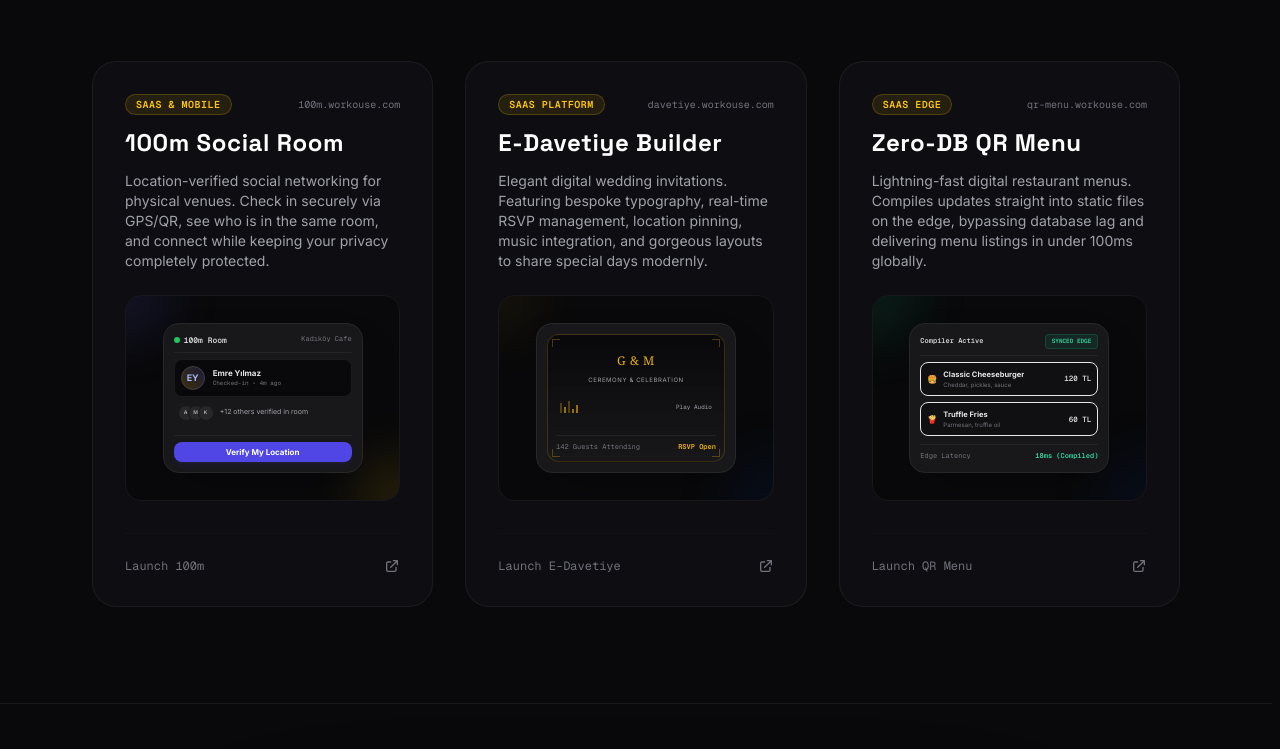
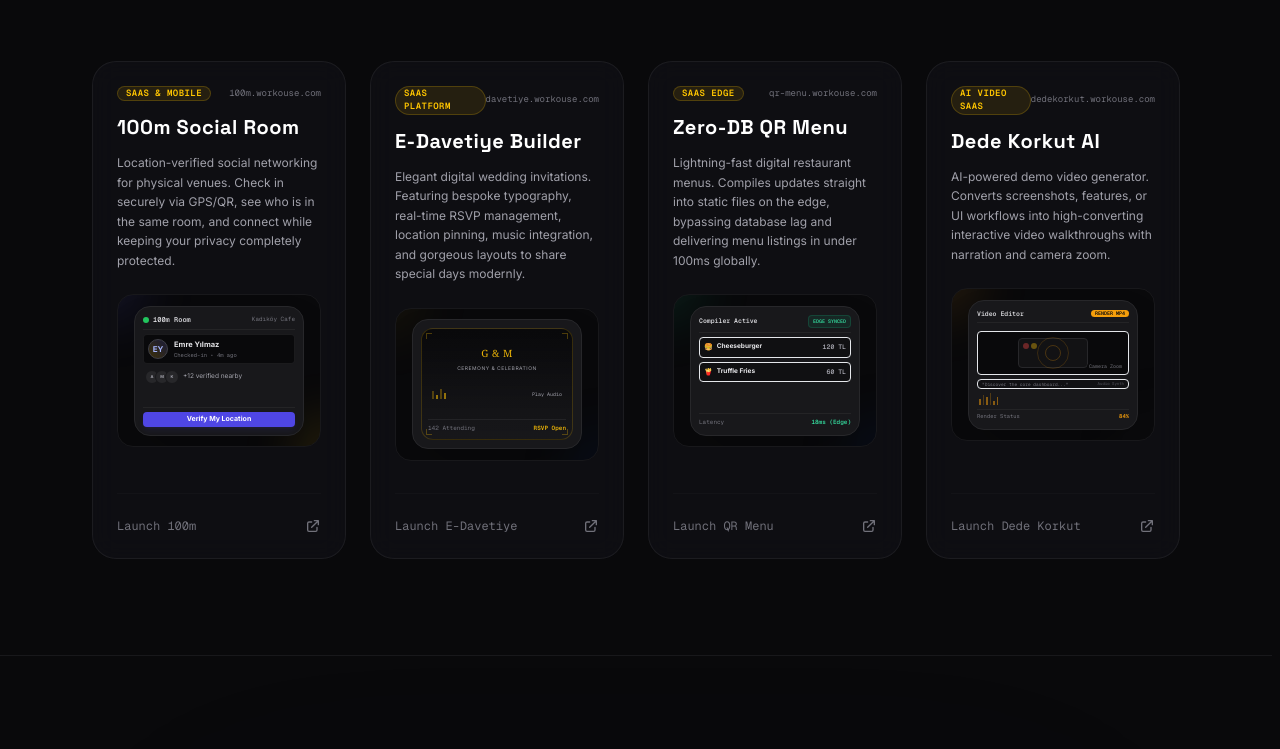
Before and after one commit to workouse/site-v2, an Astro site: page / in a window 1280 px wide. Shown: the part 2489-3238 px from the top of the page. Built offline with nearby package versions, Linux system fonts and the light colour scheme; Astro itself is replaced by a stand-in of ours.

Commit message:
project
Signed-off-by: Emre YILMAZ <z@emre.xyz>

```diff
--- a/src/components/Projects.astro
+++ b/src/components/Projects.astro
@@ -16,71 +16,71 @@
     </p>
   </div>
 
-  <!-- Cards Grid -->
-  <div class="grid grid-cols-1 lg:grid-cols-3 gap-8">
+  <!-- Cards Grid (4 columns) -->
+  <div class="grid grid-cols-1 md:grid-cols-2 lg:grid-cols-4 gap-6">
 
     <!-- Card 1: 100m.workouse.com -->
-    <div class="glow-card p-6 sm:p-8 rounded-3xl flex flex-col justify-between group">
+    <div class="glow-card p-6 rounded-3xl flex flex-col justify-between group">
       <div class="space-y-6">
         <!-- Header Info -->
         <div class="space-y-3">
           <div class="flex items-center justify-between">
-            <span class="text-[10px] font-mono font-bold uppercase tracking-wider text-brand-yellow px-2.5 py-0.5 rounded-full bg-brand-yellow/10 border border-brand-yellow/20">
+            <span class="text-[9px] font-mono font-bold uppercase tracking-wider text-brand-yellow px-2 rounded-full bg-brand-yellow/10 border border-brand-yellow/20">
               SaaS & Mobile
             </span>
-            <span class="text-[10px] font-mono text-zinc-500">100m.workouse.com</span>
+            <span class="text-[9px] font-mono text-zinc-500">100m.workouse.com</span>
           </div>
-          <h3 class="font-display text-2xl font-bold text-white tracking-wide">
+          <h3 class="font-display text-xl font-bold text-white tracking-wide">
             100m Social Room
           </h3>
-          <p class="text-xs sm:text-sm text-zinc-400 leading-relaxed font-sans min-h-[64px]">
+          <p class="text-xs text-zinc-400 leading-relaxed font-sans min-h-[80px]">
             Location-verified social networking for physical venues. Check in securely via GPS/QR, see who is in the same room, and connect while keeping your privacy completely protected.
           </p>
         </div>
 
         <!-- Interactive CSS Mockup: Location Social App -->
-        <div class="relative w-full aspect-[4/3] rounded-2xl bg-zinc-950/80 border border-zinc-900 overflow-hidden flex items-center justify-center p-4">
+        <div class="relative w-full aspect-[4/3] rounded-2xl bg-zinc-950/80 border border-zinc-900 overflow-hidden flex items-center justify-center p-3">
           <!-- Ambient glowing backgrounds inside the mockup -->
-          <div class="absolute -top-12 -left-12 w-24 h-24 bg-indigo-500/10 rounded-full blur-xl"></div>
-          <div class="absolute -bottom-12 -right-12 w-24 h-24 bg-brand-yellow/10 rounded-full blur-xl"></div>
+          <div class="absolute -top-12 -left-12 w-20 h-20 bg-indigo-500/10 rounded-full blur-xl"></div>
+          <div class="absolute -bottom-12 -right-12 w-20 h-20 bg-brand-yellow/10 rounded-full blur-xl"></div>
 
           <!-- Phone mockup viewport -->
-          <div class="w-full max-w-[200px] h-[150px] bg-zinc-900 border border-zinc-800 rounded-2xl p-2.5 shadow-2xl flex flex-col justify-between relative text-left">
+          <div class="w-full max-w-[170px] h-[130px] bg-zinc-900 border border-zinc-800 rounded-2xl p-2 shadow-2xl flex flex-col justify-between relative text-left">
             <!-- Top bar -->
-            <div class="flex items-center justify-between border-b border-zinc-800/80 pb-1.5 mb-1.5">
+            <div class="flex items-center justify-between border-b border-zinc-800/80 pb-1 mb-1">
               <div class="flex items-center gap-1">
                 <span class="w-1.5 h-1.5 rounded-full bg-green-500 animate-ping"></span>
-                <span class="text-[8px] font-mono text-zinc-300 font-bold">100m Room</span>
+                <span class="text-[7px] font-mono text-zinc-300 font-bold">100m Room</span>
               </div>
-              <span class="text-[7px] text-zinc-500 font-mono">Kadıköy Cafe</span>
+              <span class="text-[6px] text-zinc-500 font-mono">Kadıköy Cafe</span>
             </div>
 
             <!-- Active check-in card -->
-            <div class="flex-grow space-y-1.5 overflow-hidden">
-              <div class="p-1.5 rounded-lg bg-zinc-950 border border-zinc-800/60 flex items-center gap-2">
-                <div class="w-6 h-6 rounded-full bg-gradient-to-tr from-brand-yellow/20 to-indigo-500/20 border border-zinc-700 flex items-center justify-center text-[9px] text-indigo-300 font-bold shrink-0">
+            <div class="flex-grow space-y-1 overflow-hidden">
+              <div class="p-1 rounded bg-zinc-950 border border-zinc-800/60 flex items-center gap-1.5">
+                <div class="w-5 h-5 rounded-full bg-gradient-to-tr from-brand-yellow/20 to-indigo-500/20 border border-zinc-700 flex items-center justify-center text-[8px] text-indigo-300 font-bold shrink-0">
                   EY
                 </div>
                 <div class="min-w-0">
-                  <div class="text-[8px] font-bold text-zinc-200 truncate">Emre Yılmaz</div>
-                  <div class="text-[6px] text-zinc-500 font-mono truncate">Checked-in • 4m ago</div>
+                  <div class="text-[7.5px] font-bold text-zinc-200 truncate">Emre Yılmaz</div>
+                  <div class="text-[5.5px] text-zinc-500 font-mono truncate">Checked-in • 4m ago</div>
                 </div>
               </div>
 
               <!-- Other users list teaser -->
-              <div class="flex items-center gap-1.5 px-1 pt-0.5">
-                <div class="flex -space-x-1.5">
-                  <div class="w-4 h-4 rounded-full bg-zinc-800 border border-zinc-900 flex items-center justify-center text-[5px] text-zinc-400 font-bold">A</div>
-                  <div class="w-4 h-4 rounded-full bg-zinc-800 border border-zinc-900 flex items-center justify-center text-[5px] text-zinc-400 font-bold">M</div>
-                  <div class="w-4 h-4 rounded-full bg-zinc-800 border border-zinc-900 flex items-center justify-center text-[5px] text-zinc-400 font-bold">K</div>
+              <div class="flex items-center gap-1 px-0.5 pt-0.5">
+                <div class="flex -space-x-1">
+                  <div class="w-3.5 h-3.5 rounded-full bg-zinc-800 border border-zinc-900 flex items-center justify-center text-[4px] text-zinc-400 font-bold">A</div>
+                  <div class="w-3.5 h-3.5 rounded-full bg-zinc-800 border border-zinc-900 flex items-center justify-center text-[4px] text-zinc-400 font-bold">M</div>
+                  <div class="w-3.5 h-3.5 rounded-full bg-zinc-800 border border-zinc-900 flex items-center justify-center text-[4px] text-zinc-400 font-bold">K</div>
                 </div>
-                <span class="text-[7px] text-zinc-400 font-sans">+12 others verified in room</span>
+                <span class="text-[6.5px] text-zinc-400 font-sans">+12 verified nearby</span>
               </div>
             </div>
 
             <!-- Action Button -->
-            <div class="pt-1.5 border-t border-zinc-800/80">
-              <div class="w-full py-1 text-center rounded-lg bg-indigo-600 text-[8px] font-bold text-white shadow-md shadow-indigo-600/10">
+            <div class="pt-1 border-t border-zinc-800/80">
+              <div class="w-full py-0.5 text-center rounded bg-indigo-600 text-[7px] font-bold text-white shadow-md shadow-indigo-600/10">
                 Verify My Location
               </div>
             </div>
@@ -105,61 +105,60 @@
     </div>
 
     <!-- Card 2: davetiye.workouse.com -->
-    <div class="glow-card p-6 sm:p-8 rounded-3xl flex flex-col justify-between group">
+    <div class="glow-card p-6 rounded-3xl flex flex-col justify-between group">
       <div class="space-y-6">
         <!-- Header Info -->
         <div class="space-y-3">
           <div class="flex items-center justify-between">
-            <span class="text-[10px] font-mono font-bold uppercase tracking-wider text-brand-yellow px-2.5 py-0.5 rounded-full bg-brand-yellow/10 border border-brand-yellow/20">
+            <span class="text-[9px] font-mono font-bold uppercase tracking-wider text-brand-yellow px-2 rounded-full bg-brand-yellow/10 border border-brand-yellow/20">
               SaaS Platform
             </span>
-            <span class="text-[10px] font-mono text-zinc-500">davetiye.workouse.com</span>
+            <span class="text-[9px] font-mono text-zinc-500">davetiye.workouse.com</span>
           </div>
-          <h3 class="font-display text-2xl font-bold text-white tracking-wide">
+          <h3 class="font-display text-xl font-bold text-white tracking-wide">
             E-Davetiye Builder
           </h3>
-          <p class="text-xs sm:text-sm text-zinc-400 leading-relaxed font-sans min-h-[64px]">
+          <p class="text-xs text-zinc-400 leading-relaxed font-sans min-h-[80px]">
             Elegant digital wedding invitations. Featuring bespoke typography, real-time RSVP management, location pinning, music integration, and gorgeous layouts to share special days modernly.
           </p>
         </div>
 
         <!-- Interactive CSS Mockup: Digital Invitation -->
-        <div class="relative w-full aspect-[4/3] rounded-2xl bg-zinc-950/80 border border-zinc-900 overflow-hidden flex items-center justify-center p-4">
+        <div class="relative w-full aspect-[4/3] rounded-2xl bg-zinc-950/80 border border-zinc-900 overflow-hidden flex items-center justify-center p-3">
           <!-- Ambient glowing backgrounds inside the mockup -->
-          <div class="absolute -top-12 -left-12 w-24 h-24 bg-yellow-500/5 rounded-full blur-xl"></div>
-          <div class="absolute -bottom-12 -right-12 w-24 h-24 bg-brand-blue/10 rounded-full blur-xl"></div>
+          <div class="absolute -top-12 -left-12 w-20 h-20 bg-yellow-500/5 rounded-full blur-xl"></div>
+          <div class="absolute -bottom-12 -right-12 w-20 h-20 bg-brand-blue/10 rounded-full blur-xl"></div>
 
           <!-- Wedding Card mockup viewport -->
-          <div class="w-full max-w-[200px] h-[150px] bg-zinc-900 border border-zinc-800 rounded-2xl p-2.5 shadow-2xl flex flex-col justify-between relative text-left">
+          <div class="w-full max-w-[170px] h-[130px] bg-zinc-900 border border-zinc-800 rounded-2xl p-2 shadow-2xl flex flex-col justify-between relative text-left">
             <!-- Invitation Cover Mockup -->
-            <div class="flex-grow flex flex-col justify-between border border-yellow-500/20 rounded-xl p-2 bg-gradient-to-b from-zinc-950 to-zinc-900/60 relative overflow-hidden">
+            <div class="flex-grow flex flex-col justify-between border border-yellow-500/20 rounded-xl p-1.5 bg-gradient-to-b from-zinc-950 to-zinc-900/60 relative overflow-hidden">
               <!-- Corner decorations -->
-              <div class="absolute top-1 left-1 w-2 h-2 border-t border-l border-yellow-500/30"></div>
-              <div class="absolute top-1 right-1 w-2 h-2 border-t border-r border-yellow-500/30"></div>
-              <div class="absolute bottom-1 left-1 w-2 h-2 border-b border-l border-yellow-500/30"></div>
-              <div class="absolute bottom-1 right-1 w-2 h-2 border-b border-r border-yellow-500/30"></div>
+              <div class="absolute top-1 left-1 w-1.5 h-1.5 border-t border-l border-yellow-500/30"></div>
+              <div class="absolute top-1 right-1 w-1.5 h-1.5 border-t border-r border-yellow-500/30"></div>
+              <div class="absolute bottom-1 left-1 w-1.5 h-1.5 border-b border-l border-yellow-500/30"></div>
+              <div class="absolute bottom-1 right-1 w-1.5 h-1.5 border-b border-r border-yellow-500/30"></div>
 
               <!-- Content details -->
-              <div class="text-center mt-1 space-y-1">
-                <span class="text-[12px] font-serif text-yellow-500 tracking-wider">G & M</span>
-                <div class="text-[6px] text-zinc-400 font-sans tracking-widest uppercase">Ceremony & Celebration</div>
+              <div class="text-center mt-1 space-y-0.5">
+                <span class="text-[10px] font-serif text-yellow-500 tracking-wider">G & M</span>
+                <div class="text-[5px] text-zinc-400 font-sans tracking-widest uppercase">Ceremony & Celebration</div>
               </div>
 
               <!-- Equalizer & Audio mockup -->
               <div class="flex items-center justify-between px-1">
-                <div class="flex items-end gap-0.5 h-3">
+                <div class="flex items-end gap-0.5 h-2">
+                  <div class="w-0.5 bg-yellow-500/60 h-2 animate-pulse"></div>
+                  <div class="w-0.5 bg-yellow-500/60 h-1"></div>
                   <div class="w-0.5 bg-yellow-500/60 h-2.5 animate-pulse"></div>
                   <div class="w-0.5 bg-yellow-500/60 h-1.5"></div>
-                  <div class="w-0.5 bg-yellow-500/60 h-3 animate-pulse"></div>
-                  <div class="w-0.5 bg-yellow-500/60 h-1"></div>
-                  <div class="w-0.5 bg-yellow-500/60 h-2"></div>
                 </div>
-                <span class="text-[6px] font-mono text-zinc-400">Play Audio</span>
+                <span class="text-[5px] font-mono text-zinc-400">Play Audio</span>
               </div>
 
               <!-- Attendance indicator -->
-              <div class="flex justify-between items-center text-[7px] border-t border-zinc-800/80 pt-1.5 mt-1">
-                <span class="text-zinc-500 font-mono">142 Guests Attending</span>
+              <div class="flex justify-between items-center text-[6px] border-t border-zinc-800/80 pt-1 mt-0.5">
+                <span class="text-zinc-500 font-mono">142 Attending</span>
                 <span class="text-yellow-500 font-bold font-mono">RSVP Open</span>
               </div>
             </div>
@@ -184,69 +183,67 @@
     </div>
 
     <!-- Card 3: qr-menu.workouse.com -->
-    <div class="glow-card p-6 sm:p-8 rounded-3xl flex flex-col justify-between group">
+    <div class="glow-card p-6 rounded-3xl flex flex-col justify-between group">
       <div class="space-y-6">
         <!-- Header Info -->
         <div class="space-y-3">
           <div class="flex items-center justify-between">
-            <span class="text-[10px] font-mono font-bold uppercase tracking-wider text-brand-yellow px-2.5 py-0.5 rounded-full bg-brand-yellow/10 border border-brand-yellow/20">
+            <span class="text-[9px] font-mono font-bold uppercase tracking-wider text-brand-yellow px-2 rounded-full bg-brand-yellow/10 border border-brand-yellow/20">
               SaaS Edge
             </span>
-            <span class="text-[10px] font-mono text-zinc-500">qr-menu.workouse.com</span>
+            <span class="text-[9px] font-mono text-zinc-500">qr-menu.workouse.com</span>
           </div>
-          <h3 class="font-display text-2xl font-bold text-white tracking-wide">
+          <h3 class="font-display text-xl font-bold text-white tracking-wide">
             Zero-DB QR Menu
           </h3>
-          <p class="text-xs sm:text-sm text-zinc-400 leading-relaxed font-sans min-h-[64px]">
+          <p class="text-xs text-zinc-400 leading-relaxed font-sans min-h-[80px]">
             Lightning-fast digital restaurant menus. Compiles updates straight into static files on the edge, bypassing database lag and delivering menu listings in under 100ms globally.
           </p>
         </div>
 
         <!-- Interactive CSS Mockup: QR Menu compilation -->
-        <div class="relative w-full aspect-[4/3] rounded-2xl bg-zinc-950/80 border border-zinc-900 overflow-hidden flex items-center justify-center p-4">
+        <div class="relative w-full aspect-[4/3] rounded-2xl bg-zinc-950/80 border border-zinc-900 overflow-hidden flex items-center justify-center p-3">
           <!-- Ambient glowing backgrounds inside the mockup -->
-          <div class="absolute -top-12 -left-12 w-24 h-24 bg-emerald-500/10 rounded-full blur-xl"></div>
-          <div class="absolute -bottom-12 -right-12 w-24 h-24 bg-brand-blue/10 rounded-full blur-xl"></div>
+          <div class="absolute -top-12 -left-12 w-20 h-20 bg-emerald-500/10 rounded-full blur-xl"></div>
+          <div class="absolute -bottom-12 -right-12 w-20 h-20 bg-brand-blue/10 rounded-full blur-xl"></div>
 
           <!-- Restaurant App mockup viewport -->
-          <div class="w-full max-w-[200px] h-[150px] bg-zinc-900 border border-zinc-800 rounded-2xl p-2.5 shadow-2xl flex flex-col justify-between relative text-left">
+          <div class="w-full max-w-[170px] h-[130px] bg-zinc-900 border border-zinc-800 rounded-2xl p-2 shadow-2xl flex flex-col justify-between relative text-left">
             <!-- Compilation top state -->
-            <div class="flex items-center justify-between border-b border-zinc-800/80 pb-1.5 mb-1.5">
-              <span class="text-[7px] text-zinc-300 font-bold font-mono">Compiler Active</span>
-              <div class="px-1.5 py-0.5 rounded bg-emerald-500/10 text-emerald-400 border border-emerald-500/20 text-[6px] font-bold font-mono">
-                SYNCED EDGE
+            <div class="flex items-center justify-between border-b border-zinc-800/80 pb-1 mb-1">
+              <span class="text-[6.5px] text-zinc-300 font-bold font-mono">Compiler Active</span>
+              <div class="px-1 py-0.5 rounded bg-emerald-500/10 text-emerald-400 border border-emerald-500/20 text-[5px] font-bold font-mono">
+                EDGE SYNCED
               </div>
             </div>
 
             <!-- Menu lists -->
-            <div class="flex-grow space-y-1.5 overflow-hidden">
-              <div class="flex justify-between items-center bg-zinc-950/50 border border-zinc-850 p-1.5 rounded-lg">
-                <div class="flex items-center gap-1.5 min-w-0">
-                  <span class="text-[8px]">🍔</span>
+            <div class="flex-grow space-y-1 overflow-hidden">
+              <div class="flex justify-between items-center bg-zinc-950/50 border border-zinc-850 p-1 rounded">
+                <div class="flex items-center gap-1 min-w-0">
+                  <span class="text-[7px]">🍔</span>
                   <div class="min-w-0">
-                    <div class="text-[7.5px] font-bold text-zinc-200 truncate">Classic Cheeseburger</div>
-                    <div class="text-[6px] text-zinc-500 truncate">Cheddar, pickles, sauce</div>
+                    <div class="text-[6.5px] font-bold text-zinc-200 truncate">Cheeseburger</div>
                   </div>
                 </div>
-                <span class="text-[7.5px] font-mono font-bold text-zinc-300 shrink-0">120 TL</span>
+                <span class="text-[6.5px] font-mono font-bold text-zinc-400 shrink-0">120 TL</span>
               </div>
 
-              <div class="flex justify-between items-center bg-zinc-950/50 border border-zinc-850 p-1.5 rounded-lg">
-                <div class="flex items-center gap-1.5 min-w-0">
-                  <span class="text-[8px]">🍟</span>
+              <div class="flex justify-between items-center bg-zinc-950/50 border border-zinc-850 p-1 rounded">
+                <div class="flex items-center gap-1 min-w-0">
+                  <span class="text-[7px]">🍟</span>
                   <div class="min-w-0">
-                    <div class="text-[7.5px] font-bold text-zinc-200 truncate">Truffle Fries</div>
-                    <div class="text-[6px] text-zinc-500 truncate">Parmesan, truffle oil</div>
+                    <div class="text-[6.5px] font-bold text-zinc-200 truncate">Truffle Fries</div>
                   </div>
                 </div>
-                <span class="text-[7.5px] font-mono font-bold text-zinc-300 shrink-0">60 TL</span>
+                <span class="text-[6.5px] font-mono font-bold text-zinc-400 shrink-0">60 TL</span>
               </div>
             </div>
 
             <!-- Load time stat -->
-            <div class="pt-1.5 border-t border-zinc-800/80 flex items-center justify-between text-[7px] font-mono text-zinc-500">
-              <span>Edge Latency</span>
-              <span class="text-emerald-400 font-bold">18ms (Compiled)</span>
+            <div class="pt-1 border-t border-zinc-800/80 flex items-center justify-between text-[6px] font-mono text-zinc-500">
+              <span>Latency</span>
+              <span class="text-emerald-400 font-bold">18ms (Edge)</span>
             </div>
           </div>
         </div>
@@ -268,5 +265,100 @@
       </div>
     </div>
 
+    <!-- Card 4: dedekorkut.workouse.com -->
+    <div class="glow-card p-6 rounded-3xl flex flex-col justify-between group">
+      <div class="space-y-6">
+        <!-- Header Info -->
+        <div class="space-y-3">
+          <div class="flex items-center justify-between">
+            <span class="text-[9px] font-mono font-bold uppercase tracking-wider text-brand-yellow px-2 rounded-full bg-brand-yellow/10 border border-brand-yellow/20">
+              AI Video SaaS
+            </span>
+            <span class="text-[9px] font-mono text-zinc-500">dedekorkut.workouse.com</span>
+          </div>
+          <h3 class="font-display text-xl font-bold text-white tracking-wide">
+            Dede Korkut AI
+          </h3>
+          <p class="text-xs text-zinc-400 leading-relaxed font-sans min-h-[80px]">
+            AI-powered demo video generator. Converts screenshots, features, or UI workflows into high-converting interactive video walkthroughs with narration and camera zoom.
+          </p>
+        </div>
+
+        <!-- Interactive CSS Mockup: Video AI Editor -->
+        <div class="relative w-full aspect-[4/3] rounded-2xl bg-zinc-950/80 border border-zinc-900 overflow-hidden flex items-center justify-center p-3">
+          <!-- Ambient glowing backgrounds inside the mockup -->
+          <div class="absolute -top-12 -left-12 w-20 h-20 bg-amber-500/10 rounded-full blur-xl"></div>
+          <div class="absolute -bottom-12 -right-12 w-20 h-20 bg-zinc-800/10 rounded-full blur-xl"></div>
+
+          <!-- Video Editor mockup viewport -->
+          <div class="w-full max-w-[170px] h-[130px] bg-zinc-900 border border-zinc-800 rounded-2xl p-2 shadow-2xl flex flex-col justify-between relative text-left">
+            <!-- Editor Top bar -->
+            <div class="flex items-center justify-between border-b border-zinc-800/80 pb-1 mb-1">
+              <span class="text-[6.5px] text-zinc-300 font-bold font-mono">Video Editor</span>
+              <div class="px-1 py-0.2 rounded bg-amber-500 text-zinc-950 text-[5px] font-bold font-mono">
+                RENDER MP4
+              </div>
+            </div>
+
+            <!-- Video canvas preview -->
+            <div class="h-[44px] bg-zinc-950 border border-zinc-850 rounded relative overflow-hidden flex items-center justify-center">
+              <!-- Small mock UI inside canvas being recorded -->
+              <div class="w-[70px] h-[30px] border border-zinc-800 rounded bg-zinc-900/60 p-1 flex flex-col justify-between">
+                <div class="flex gap-0.5">
+                  <div class="w-1.5 h-1.5 rounded-full bg-red-500/40"></div>
+                  <div class="w-1.5 h-1.5 rounded-full bg-yellow-500/40"></div>
+                </div>
+                <div class="h-2 w-12 bg-zinc-850 rounded"></div>
+              </div>
+              <!-- Zoom Indicator target rings -->
+              <div class="absolute w-8 h-8 rounded-full border border-amber-500/35 flex items-center justify-center animate-pulse">
+                <div class="w-4 h-4 rounded-full border border-amber-500/50"></div>
+              </div>
+              <span class="absolute bottom-1 right-1 text-[5px] font-mono text-zinc-500 bg-zinc-950/80 px-0.5 rounded">Camera Zoom</span>
+            </div>
+
+            <!-- Timeline tracks -->
+            <div class="space-y-1">
+              <!-- Subtitle / Speech track -->
+              <div class="h-2.5 rounded bg-zinc-950/40 border border-zinc-850 flex items-center px-1 justify-between text-[4.5px] font-mono text-zinc-500">
+                <span>"Discover the core dashboard..."</span>
+                <span class="text-[4px] text-zinc-600">Audio Synth</span>
+              </div>
+              <!-- Audio voice track wave mockup -->
+              <div class="flex items-end gap-0.5 h-3 px-0.5">
+                <div class="w-[1.5px] bg-amber-500/50 h-1.5"></div>
+                <div class="w-[1.5px] bg-amber-500/50 h-2.5 animate-pulse"></div>
+                <div class="w-[1.5px] bg-amber-500/50 h-2"></div>
+                <div class="w-[1.5px] bg-amber-500/50 h-3 animate-pulse"></div>
+                <div class="w-[1.5px] bg-amber-500/50 h-1"></div>
+                <div class="w-[1.5px] bg-amber-500/50 h-2"></div>
+              </div>
+            </div>
+
+            <!-- Status -->
+            <div class="pt-0.5 border-t border-zinc-800/80 flex items-center justify-between text-[5.5px] font-mono text-zinc-500">
+              <span>Render Status</span>
+              <span class="text-amber-500 font-bold">84%</span>
+            </div>
+          </div>
+        </div>
+      </div>
+
+      <!-- Action Footer Link -->
+      <div class="pt-6 border-t border-zinc-900/60 mt-8">
+        <a
+          href="https://dedekorkut.workouse.com"
+          target="_blank"
+          rel="noopener noreferrer"
+          class="flex items-center justify-between text-xs font-mono text-zinc-500 group-hover:text-brand-yellow transition duration-300"
+        >
+          <span>Launch Dede Korkut</span>
+          <svg class="w-4 h-4 transform group-hover:translate-x-1 transition duration-300" fill="none" viewBox="0 0 24 24" stroke="currentColor">
+            <path stroke-linecap="round" stroke-linejoin="round" stroke-width="2" d="M10 6H6a2 2 0 00-2 2v10a2 2 0 002 2h10a2 2 0 002-2v-4M14 4h6m0 0v6m0-6L10 14" />
+          </svg>
+        </a>
+      </div>
+    </div>
+
   </div>
 </section>
```
